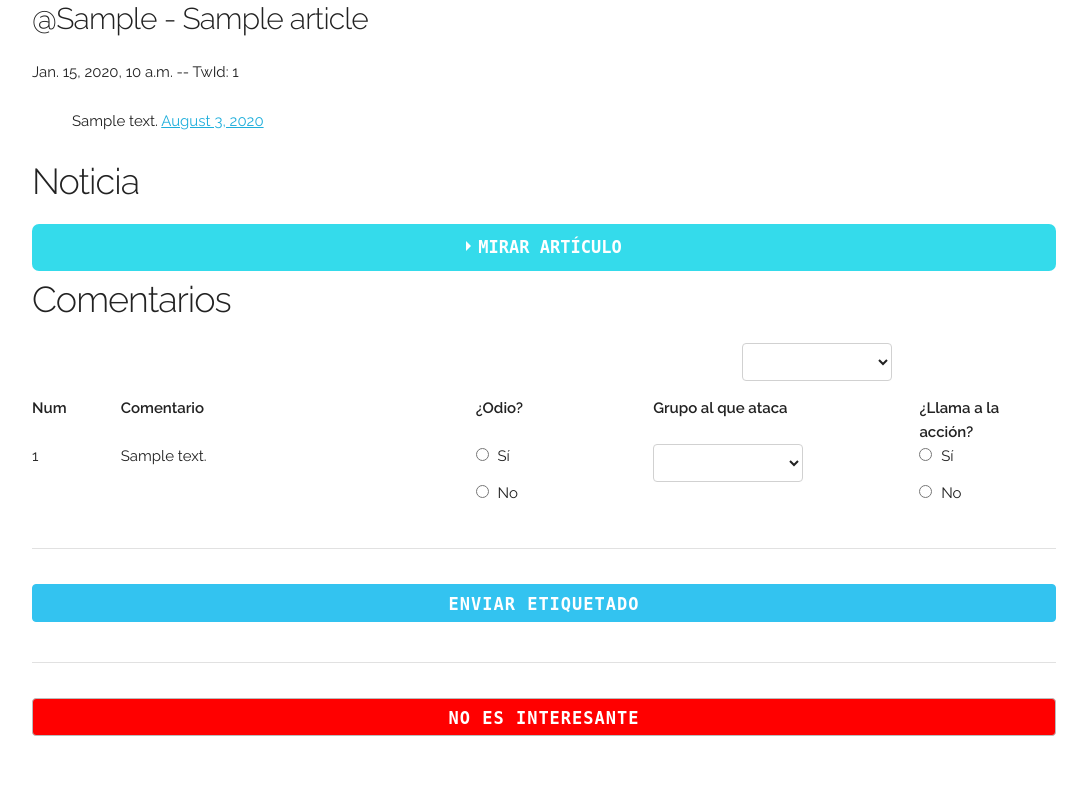
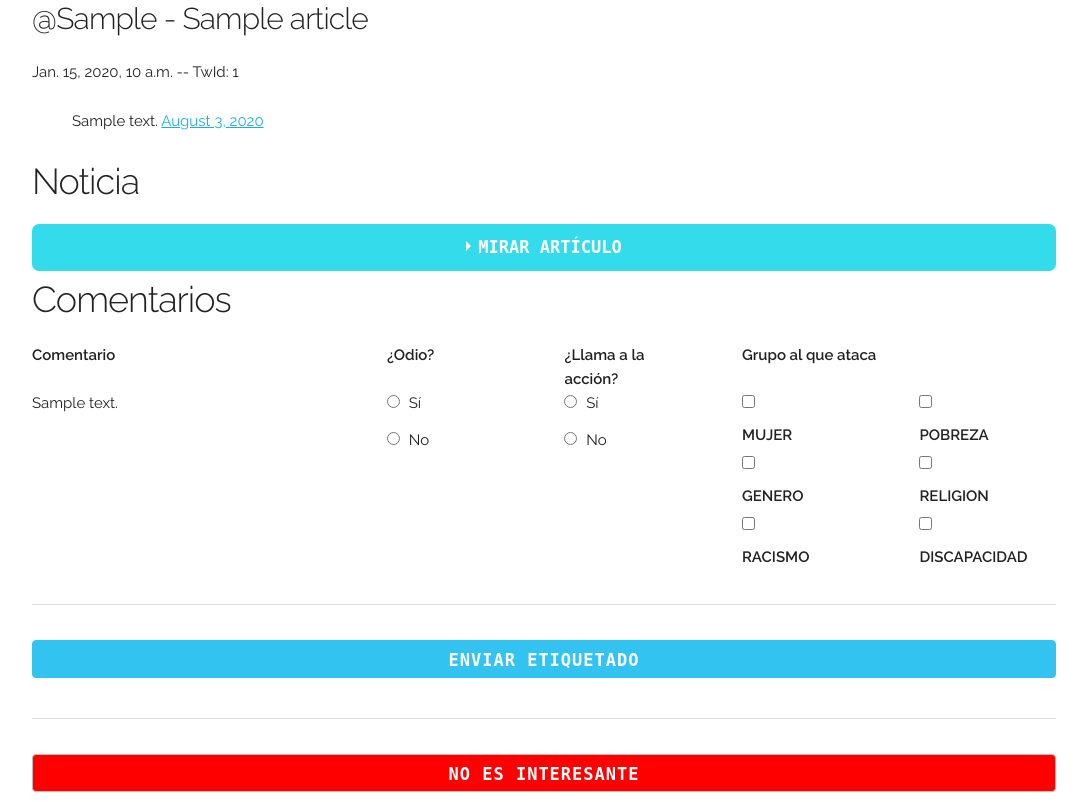
Before and after one commit to finiteautomata/news-labelling, a Django app: page /articles/1/ in a window 1280 px wide. Shown: the part 81-883 px from the top of the page, without its empty margins (96-1183 px from the left). Before the commit the page ends 817 px from the top, so only its background shows below. Run offline with Django 3.2, Linux system fonts and the light colour scheme; a user stored in the database is signed in; tables that the repository leaves empty hold one stand-in row (values such as "Sample post"); some libraries are stand-ins or nearby versions.

Commit message:
Cambio frontend

```diff
--- a/frontend/static/articles/articles.css
+++ b/frontend/static/articles/articles.css
@@ -1,8 +1,7 @@
 .wrap-collabsible {
   margin-bottom: 1.2rem 0;
 }
-
-input[type='checkbox'] {
+input#collapsible[type='checkbox'] {
   display: none;
 }
 
--- a/frontend/templates/articles/show.html
+++ b/frontend/templates/articles/show.html
@@ -50,7 +50,7 @@
 
 </div>
 
-<div class="row">
+<!-- <div class="row">
   <div class="offset-by-eight four columns">
     <select id="select_type">
       {% for type in hate_speech_types %}
@@ -58,25 +58,22 @@
       {% endfor %}
     </select>
   </div>
-</div>
+</div> -->
 
 <div class="">
   <div class="row">
-    <div class="one column">
-      <b>Num</b>
-    </div>
     <div class="four columns">
       <b>Comentario</b>
     </div>
     <div class="two columns">
       <b>¿Odio?</b>
     </div>
-    <div class="three columns">
-      <b>Grupo al que ataca</b>
-    </div>
 
     <div class="two columns">
       <b>¿Llama a la acción?</b>
+    </div>
+    <div class="four columns">
+      <b>Grupo al que ataca</b>
     </div>
   </div>
 
@@ -84,9 +81,6 @@
   {% for comment in article.comment_set.all %}
     <form>
       <div class="row">
-        <div class="one column">
-            {{ forloop.counter }}
-        </div>
         <div class="four columns">
           <p>{{comment.text}}</p>
         </div>
@@ -102,14 +96,6 @@
             <span class="label-body" for="0"> No </span>
           </label>
         </div>
-        <!-- Tipo  -->
-        <div class="three columns">
-          <select name="type" class="type-select">
-            {% for type in hate_speech_types %}
-              <option value="{{type.0}}"> {{type.0}} </option>
-            {% endfor %}
-          </select>
-        </div>
         <!-- Llama a la acción  -->
         <div class="two columns">
           <label>
@@ -120,6 +106,23 @@
             <input name="calls_for_action" type="radio" value="0"/>
             <span class="label-body" for="0"> No </span>
           </label>
+        </div>
+        <!-- Tipo  -->
+        <div class="two columns">
+          {% with my_var=hate_speech_types|slice:"1:4" %}
+          {% for type in my_var %}
+            <input type="checkbox" name="{{type.0}}" value="{{type.0}}">
+            <label for="{{type.0}}"> {{type.0}} </label>
+          {% endfor %}
+          {% endwith %}
+        </div>
+        <div class="two columns">
+          {% with my_var=hate_speech_types|slice:"4:" %}
+          {% for type in my_var %}
+            <input type="checkbox" name="{{type.0}}" value="{{type.0}}"> </input>
+            <label for="{{type.0}}"> {{type.0}} </label>
+          {% endfor %}
+          {% endwith %}
         </div>
       </div>
     </form>
@@ -205,14 +208,15 @@
       comment_labels: [],
     };
     forms.forEach((form) => {
+
       var formdata = new FormData(form);
+
       var comment_label = {
         comment: parseInt(formdata.get("comment")),
-        type: "",
+        types: [],
         calls_for_action: null,
       };
       var is_hateful = formdata.get("is_hateful");
-      var type = formdata.get("type");
 
       if (is_hateful != null) {
         comment_label.is_hateful = Boolean(parseInt(is_hateful));
@@ -220,7 +224,14 @@
 
       /// Sólo pongo el type si es odioso
       if (comment_label.is_hateful) {
-        comment_label.type = type;
+        var types = ["MUJER", "GENERO", "RACISMO", "POBREZA", "RELIGION", "DISCAPACIDAD"];
+
+        for (type of types) {
+          if (formdata.get(type)) {
+            comment_label.types.push(type);
+          }
+        }
+        debugger;
         var calls_for_action = formdata.get("calls_for_action");
         if (calls_for_action != null) {
           comment_label.calls_for_action = Boolean(parseInt(calls_for_action));
```
